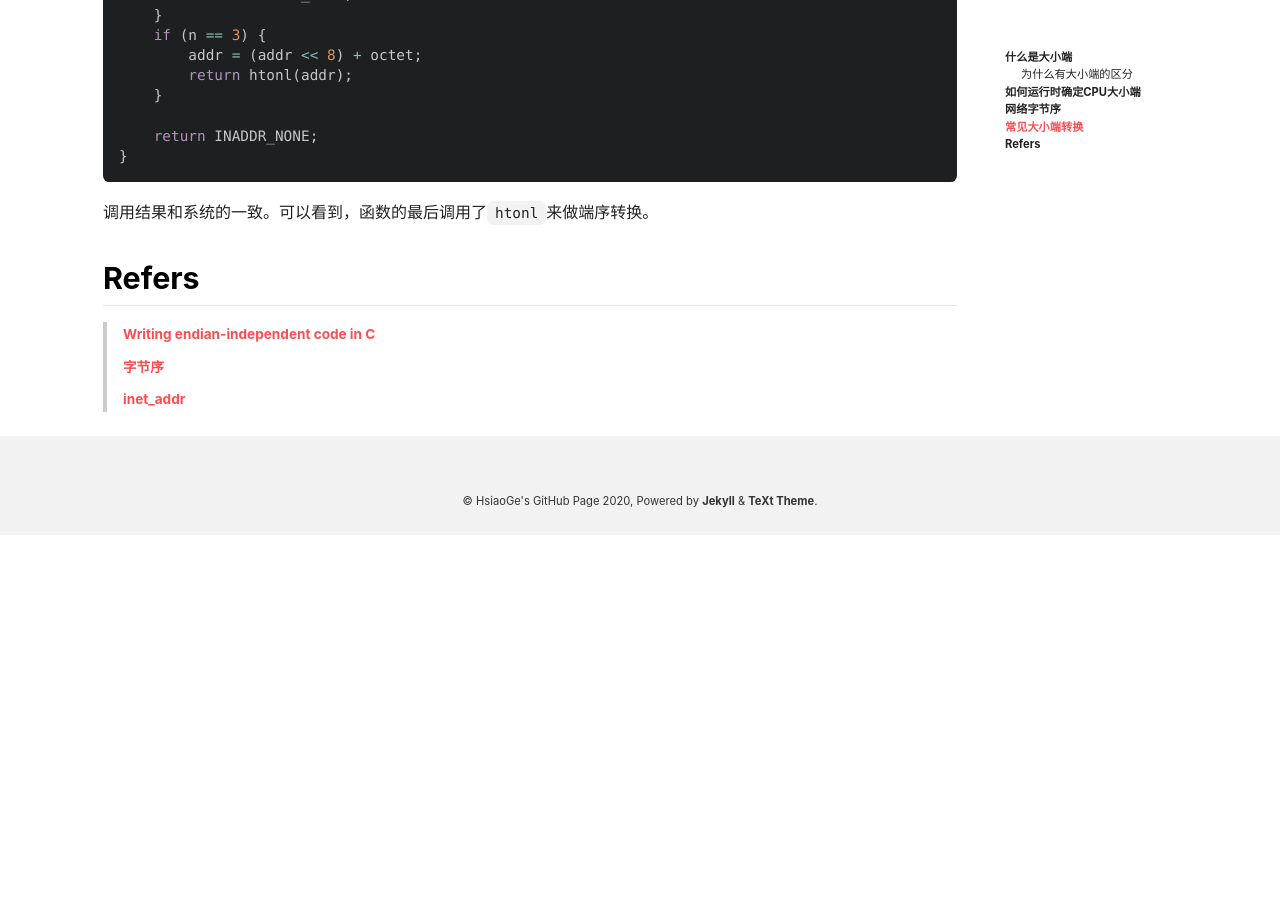
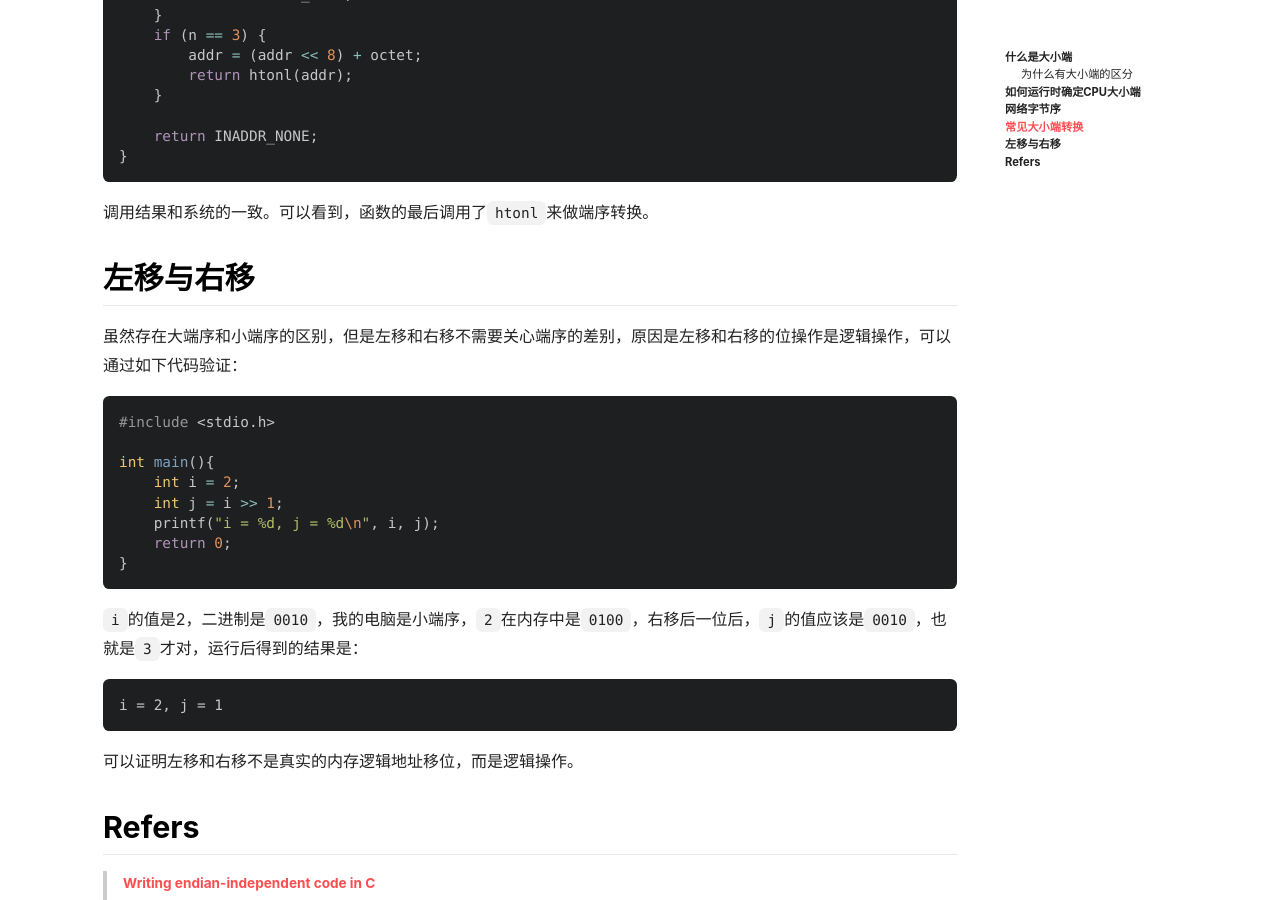
Before and after one commit to HsiaoGe/hsiaoge.github.io, a Jekyll site: the page built from _posts/2020-08-21-大端与小端.md, in a window 1280 px wide and 900 px high, scrolled down 5653 px. Built offline with Jekyll 4.4.1, drawn with Linux system fonts in a browser that asks for light colours; nearby versions of some CDN libraries; comment, search, counter and statistics services are not loaded; before the commit the page ends 6188 px from its top, so only the background shows below that.

Commit message:
content pending

````diff
--- a/_posts/2020-08-21-大端与小端.md
+++ b/_posts/2020-08-21-大端与小端.md
@@ -259,6 +259,29 @@ ngx_inet_addr(u_char *text, size_t len)
 
 调用结果和系统的一致。可以看到，函数的最后调用了`htonl`来做端序转换。
 
+## 左移与右移
+
+虽然存在大端序和小端序的区别，但是左移和右移不需要关心端序的差别，原因是左移和右移的位操作是逻辑操作，可以通过如下代码验证：
+
+```c++
+#include <stdio.h>
+
+int main(){
+    int i = 2;
+    int j = i >> 1;
+    printf("i = %d, j = %d\n", i, j);
+    return 0;
+}
+```
+
+`i`的值是2，二进制是`0010`，我的电脑是小端序，`2`在内存中是`0100`，右移后一位后，`j`的值应该是`0010`，也就是`3`才对，运行后得到的结果是：
+
+```
+i = 2, j = 1
+```
+
+可以证明左移和右移不是真实的内存逻辑地址移位，而是逻辑操作。
+
 
 
 ## Refers
````
